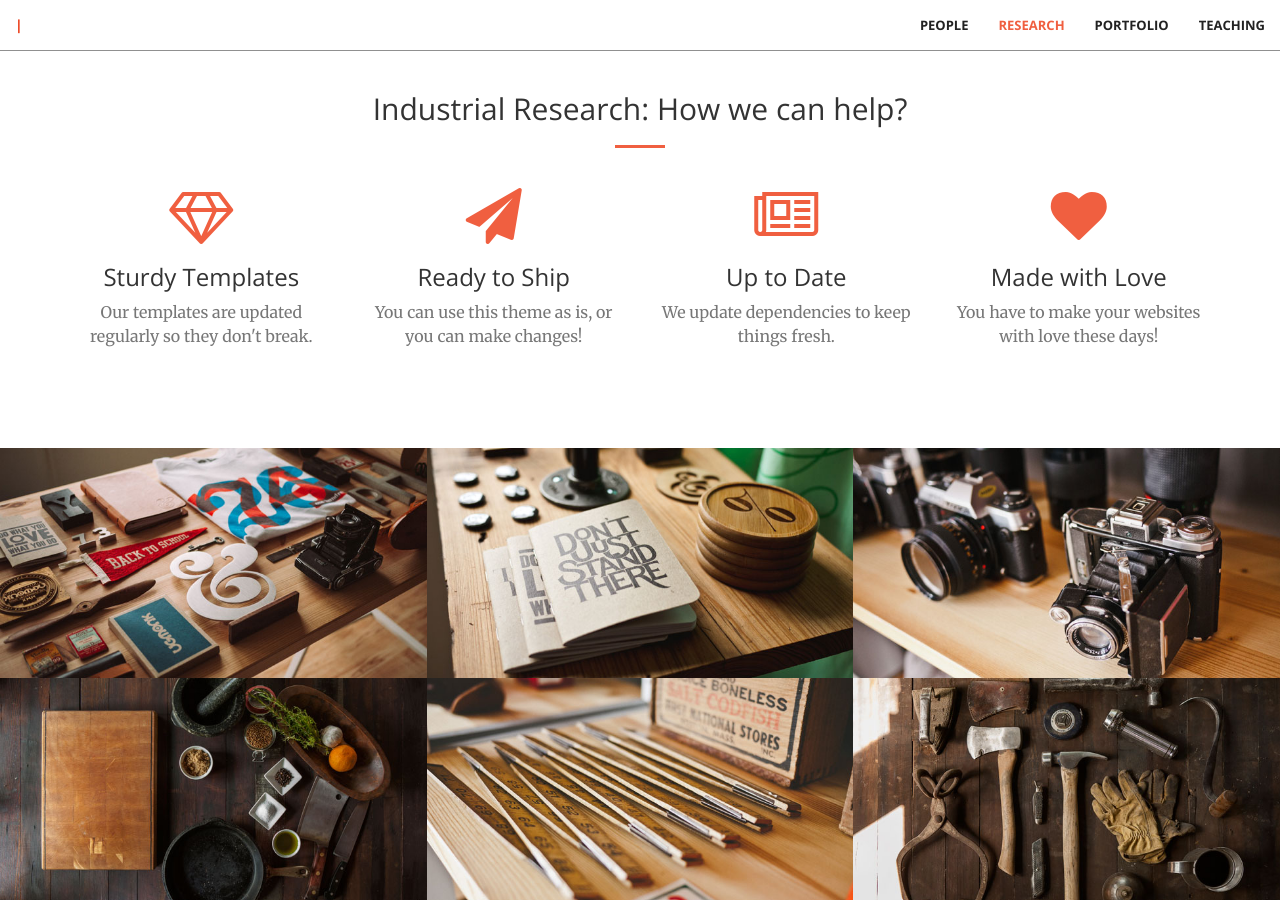
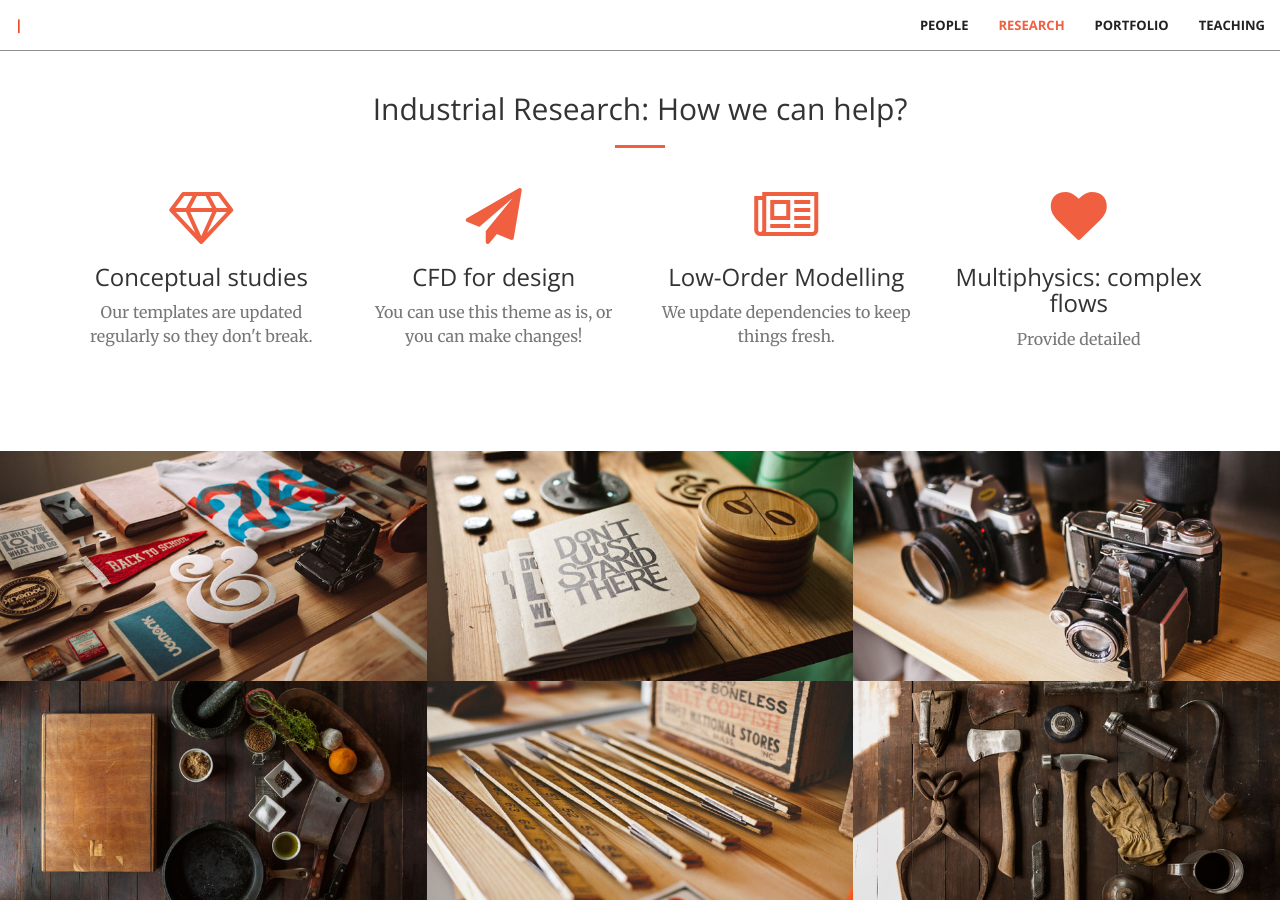
Before and after one commit to mpilab-uw/mpilab-uw.github.io, a Jekyll site: the page built from index.html, in a window 1280 px wide and 900 px high, scrolled down 1326 px. Built offline with Jekyll 4.4.1, drawn with Linux system fonts in a browser that asks for light colours.

Commit message:
Update services.html

```diff
--- a/_includes/services.html
+++ b/_includes/services.html
@@ -12,29 +12,29 @@
             <div class="col-lg-3 col-md-6 text-center">
                 <div class="service-box">
                     <i class="fa fa-4x fa-diamond wow bounceIn text-primary"></i>
-                    <h3>Sturdy Templates</h3>
+                    <h3>Conceptual studies</h3>
                     <p class="text-muted">Our templates are updated regularly so they don't break.</p>
                 </div>
             </div>
             <div class="col-lg-3 col-md-6 text-center">
                 <div class="service-box">
                     <i class="fa fa-4x fa-paper-plane wow bounceIn text-primary" data-wow-delay=".1s"></i>
-                    <h3>Ready to Ship</h3>
+                    <h3>CFD for design</h3>
                     <p class="text-muted">You can use this theme as is, or you can make changes!</p>
                 </div>
             </div>
             <div class="col-lg-3 col-md-6 text-center">
                 <div class="service-box">
                     <i class="fa fa-4x fa-newspaper-o wow bounceIn text-primary" data-wow-delay=".2s"></i>
-                    <h3>Up to Date</h3>
+                    <h3>Low-Order Modelling</h3>
                     <p class="text-muted">We update dependencies to keep things fresh.</p>
                 </div>
             </div>
             <div class="col-lg-3 col-md-6 text-center">
                 <div class="service-box">
                     <i class="fa fa-4x fa-heart wow bounceIn text-primary" data-wow-delay=".3s"></i>
-                    <h3>Made with Love</h3>
-                    <p class="text-muted">You have to make your websites with love these days!</p>
+                    <h3>Multiphysics: complex flows</h3>
+                    <p class="text-muted">Provide detailed </p>
                 </div>
             </div>
         </div>
```
